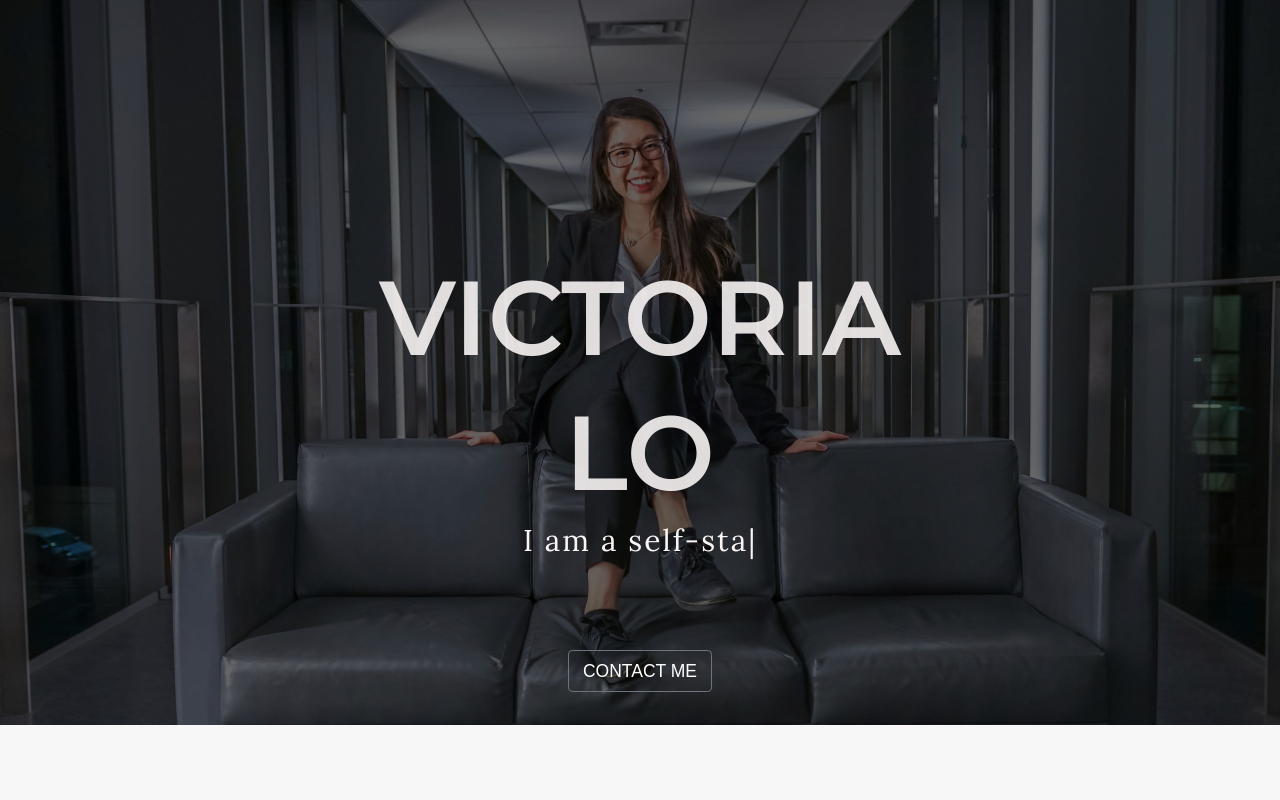
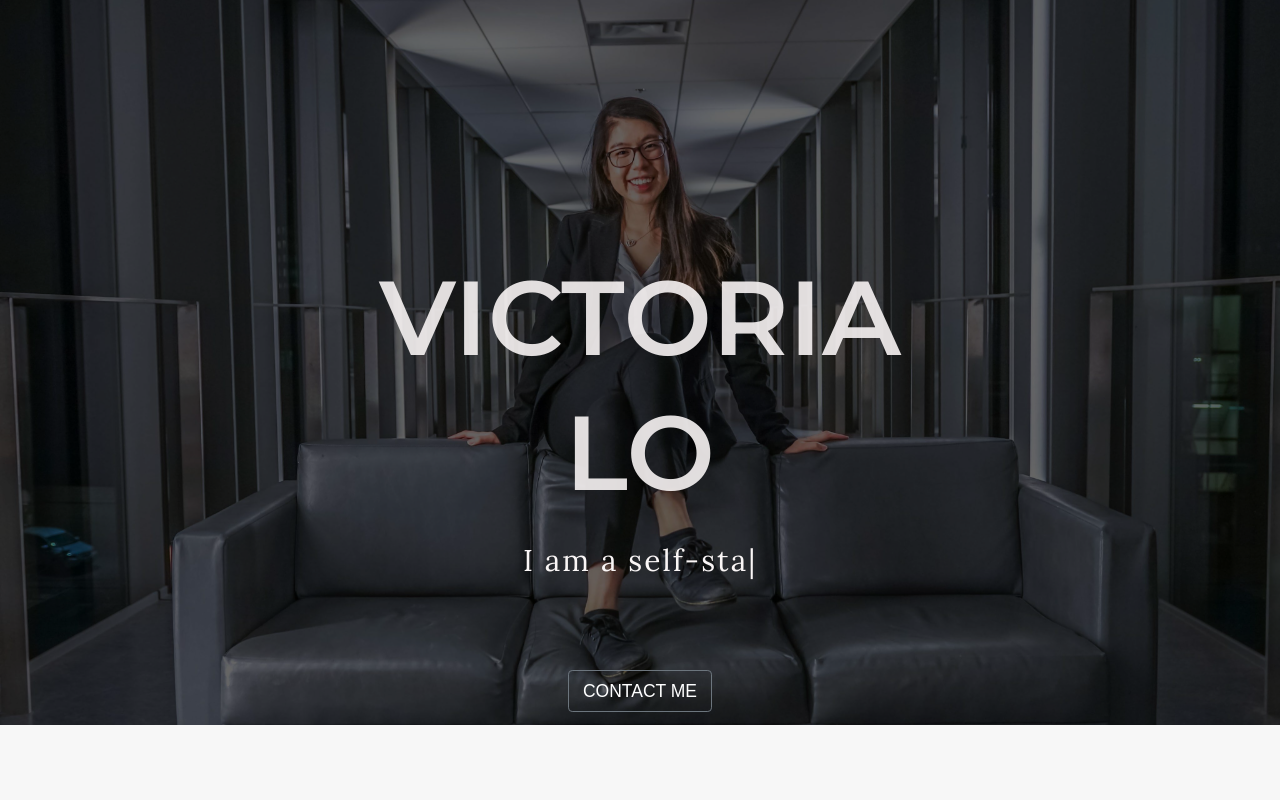
Before and after one commit to vicctorialo/personal-website, a React (Create React App) app: page / in a window 1280 px wide. Shown: the top 800 px of the page. Built offline with nearby package versions, Linux system fonts and the light colour scheme; a web font is replaced by a local one.

Commit message:
change styling of typed text

```diff
--- a/src/Components/Home.css
+++ b/src/Components/Home.css
@@ -74,7 +74,7 @@ li a:hover {
   text-transform: none;
   letter-spacing: 2px;
   margin-top: -10%;
-  padding-top: 60px;
+  padding-top: 80px;
   padding-bottom: 100px;
 }
 
```
